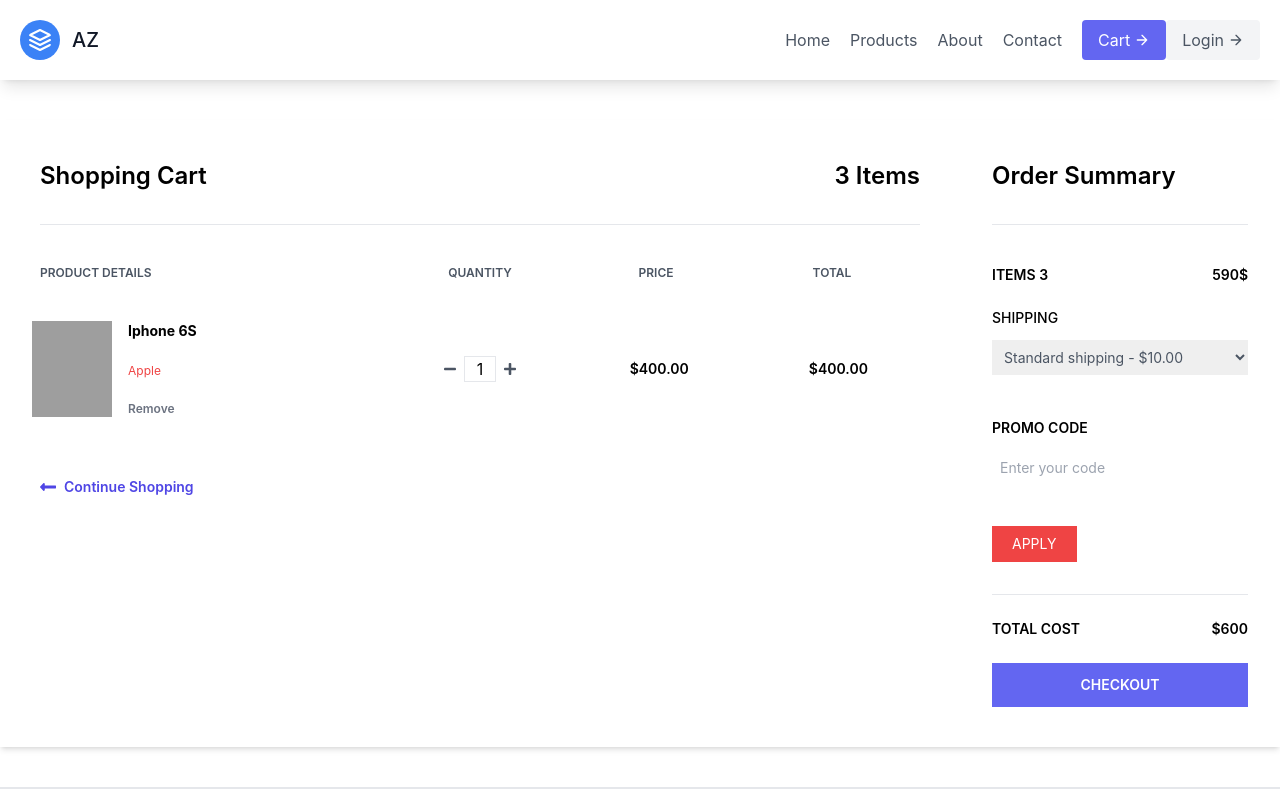
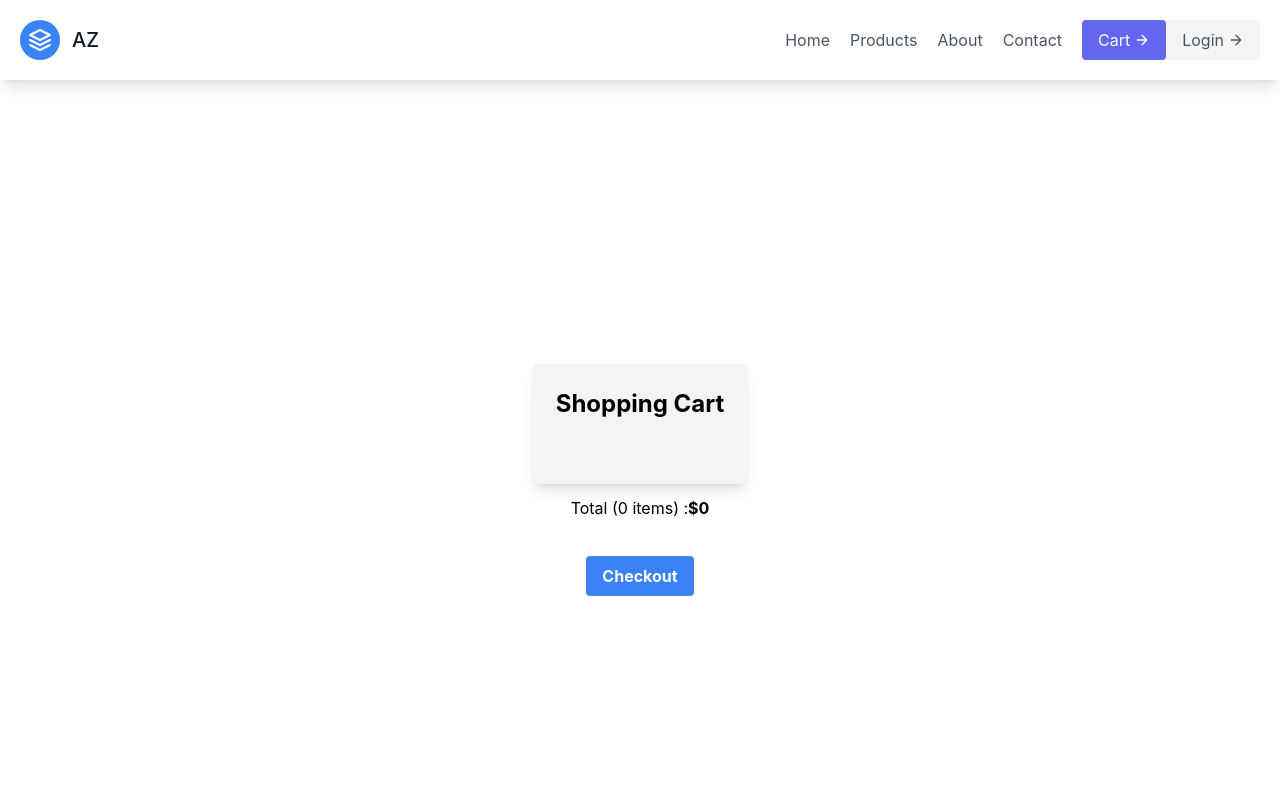
Before and after one commit to auqid/ecommerce-site, a React (Create React App) app: page /cart in a window 1280 px wide. Shown: the top 800 px of the page. Built offline with nearby package versions, Linux system fonts and the light colour scheme; grey boxes are pictures that could not be loaded.

Commit message:
Redux to display products in cart and find total

```diff
--- a/package.json
+++ b/package.json
@@ -3,11 +3,13 @@
   "version": "0.1.0",
   "private": true,
   "dependencies": {
+    "@reduxjs/toolkit": "^1.9.7",
     "@testing-library/jest-dom": "^5.17.0",
     "@testing-library/react": "^13.4.0",
     "@testing-library/user-event": "^13.5.0",
     "react": "^18.2.0",
     "react-dom": "^18.2.0",
+
     "react-router-dom": "^6.18.0",
     "react-scripts": "^5.0.1",
     "web-vitals": "^2.1.4"
--- a/src/components/Categories/Categories.js
+++ b/src/components/Categories/Categories.js
@@ -8,7 +8,7 @@ const Categories = () => {
         const fetchCategories = async()=>{
           const response = await fetch('https://fakestoreapi.com/products/categories')
           const data= await response.json()
-          console.log(data)
+
           setCategories(data)
         }
         fetchCategories()
--- a/src/components/ProductCard/ProductsCard.js
+++ b/src/components/ProductCard/ProductsCard.js
@@ -11,7 +11,7 @@ const ProductCard = ({products}) => {
       {/**product prop caught here and mapped on our component */}
       {
         products?.map((product)=>{
-          console.log(product,'product')
+
           const{id,title,price,description,category,image}= product;
           return(
            //linking to a product page using link to
--- /dev/null
+++ b/src/components/Total.js
@@ -0,0 +1,29 @@
+
+import {useSelector} from 'react-redux'
+
+function Total() {
+
+  const cart = useSelector((state) => state.cart)
+
+  const getTotal = () => {
+    let totalQuantity = 0
+    let totalPrice = 0
+    cart.forEach(item => {
+      totalQuantity += item.quantity
+      totalPrice += item.price * item.quantity
+    })
+    return {totalPrice, totalQuantity}
+  }
+
+  return (
+      <p className=' flex justify-between items-center mt-3' >
+
+
+          Total ({getTotal().totalQuantity} items)
+          : <strong>${Math.floor(getTotal().totalPrice)}</strong>
+        </p>
+
+  )
+}
+
+export default Total
--- a/src/index.js
+++ b/src/index.js
@@ -4,12 +4,18 @@ import './index.css';
 import App from './App';
 import reportWebVitals from './reportWebVitals';
 import { BrowserRouter } from 'react-router-dom';
+import { Provider } from 'react-redux';
+import store from './store';
 
 const root = ReactDOM.createRoot(document.getElementById('root'));
+
 root.render(
+
   <BrowserRouter>
   <React.StrictMode>
+  <Provider store={store}>
     <App />
+    </Provider>
   </React.StrictMode>
   </BrowserRouter>
 
--- a/src/modules/Cart/Cart.js
+++ b/src/modules/Cart/Cart.js
@@ -1,83 +1,36 @@
 import React from 'react'
-import { Link } from 'react-router-dom'
+import { useSelector } from 'react-redux'
+import CartItem from './CartItem'
+import Total from '../../components/Total'
 
 const Cart = () => {
+  const cart = useSelector((state) => state.cart)
+
   return (
-    <div>
-      <div className="container mx-auto mt-10">
-    <div className="flex shadow-md my-10">
-      <div className="w-3/4 bg-white px-10 py-10">
-        <div className="flex justify-between border-b pb-8">
-          <h1 className="font-semibold text-2xl">Shopping Cart</h1>
-          <h2 className="font-semibold text-2xl">3 Items</h2>
+
+      <div className="flex flex-col justify-center items-center min-h-screen">
+    <div className="bg-gray-100 rounded-lg shadow-lg p-6">
+        <h1 className="text-2xl font-bold mb-6">Shopping Cart</h1>
+        <div className="flex justify-between mb-4"></div>
+        {cart.map((item) => (
+      <CartItem
+        key={item.id}
+        id={item.id}
+        image={item.image}
+        title={item.title}
+        price={item.price}
+        quantity={item.quantity}
+        category={item.category}
+      />
+    ))}
+    </div>
+    <Total/>
+    <div className="flex justify-between items-center mt-3">
+
         </div>
-        <div className="flex mt-10 mb-5">
-          <h3 className="font-semibold text-gray-600 text-xs uppercase w-2/5">Product Details</h3>
-          <h3 className="font-semibold text-center text-gray-600 text-xs uppercase w-1/5 ">Quantity</h3>
-          <h3 className="font-semibold text-center text-gray-600 text-xs uppercase w-1/5 ">Price</h3>
-          <h3 className="font-semibold text-center text-gray-600 text-xs uppercase w-1/5 ">Total</h3>
+        <div className="flex justify-center mt-6">
+            <button className="bg-blue-500 hover:bg-blue-700 text-white font-bold py-2 px-4 rounded">Checkout</button>
         </div>
-        <div className="flex items-center hover:bg-gray-100 -mx-8 px-6 py-5">
-          <div className="flex w-2/5"> {/**product */}
-            <div className="w-20">
-              <img className="h-24" src="https://drive.google.com/uc?id=18KkAVkGFvaGNqPy2DIvTqmUH_nk39o3z" alt=""/>
-            </div>
-            <div className="flex flex-col justify-between ml-4 flex-grow">
-              <span className="font-bold text-sm">Iphone 6S</span>
-              <span className="text-red-500 text-xs">Apple</span>
-              <a href="#" className="font-semibold hover:text-red-500 text-gray-500 text-xs">Remove</a>
-            </div>
-          </div>
-          <div className="flex justify-center w-1/5">
-            <svg className="fill-current text-gray-600 w-3" viewBox="0 0 448 512"><path d="M416 208H32c-17.67 0-32 14.33-32 32v32c0 17.67 14.33 32 32 32h384c17.67 0 32-14.33 32-32v-32c0-17.67-14.33-32-32-32z"/>
-            </svg>
-
-            <input className="mx-2 border text-center w-8" type="text" value="1"/>
-
-            <svg className="fill-current text-gray-600 w-3" viewBox="0 0 448 512">
-              <path d="M416 208H272V64c0-17.67-14.33-32-32-32h-32c-17.67 0-32 14.33-32 32v144H32c-17.67 0-32 14.33-32 32v32c0 17.67 14.33 32 32 32h144v144c0 17.67 14.33 32 32 32h32c17.67 0 32-14.33 32-32V304h144c17.67 0 32-14.33 32-32v-32c0-17.67-14.33-32-32-32z"/>
-            </svg>
-          </div>
-          <span className="text-center w-1/5 font-semibold text-sm">$400.00</span>
-          <span className="text-center w-1/5 font-semibold text-sm">$400.00</span>
-        </div>
-
-
-        <Link to={'/products'} className="flex font-semibold text-indigo-600 text-sm mt-10">
-
-          <svg className="fill-current mr-2 text-indigo-600 w-4" viewBox="0 0 448 512"><path d="M134.059 296H436c6.627 0 12-5.373 12-12v-56c0-6.627-5.373-12-12-12H134.059v-46.059c0-21.382-25.851-32.09-40.971-16.971L7.029 239.029c-9.373 9.373-9.373 24.569 0 33.941l86.059 86.059c15.119 15.119 40.971 4.411 40.971-16.971V296z"/></svg>
-          Continue Shopping
-        </Link>
-      </div>
-
-      <div id="summary" className="w-1/4 px-8 py-10">
-        <h1 className="font-semibold text-2xl border-b pb-8">Order Summary</h1>
-        <div className="flex justify-between mt-10 mb-5">
-          <span className="font-semibold text-sm uppercase">Items 3</span>
-          <span className="font-semibold text-sm">590$</span>
-        </div>
-        <div>
-          <label className="font-medium inline-block mb-3 text-sm uppercase">Shipping</label>
-          <select className="block p-2 text-gray-600 w-full text-sm">
-            <option>Standard shipping - $10.00</option>
-          </select>
-        </div>
-        <div className="py-10">
-          <label for="promo" className="font-semibold inline-block mb-3 text-sm uppercase">Promo Code</label>
-          <input type="text" id="promo" placeholder="Enter your code" className="p-2 text-sm w-full"/>
-        </div>
-        <button className="bg-red-500 hover:bg-red-600 px-5 py-2 text-sm text-white uppercase">Apply</button>
-        <div className="border-t mt-8">
-          <div className="flex font-semibold justify-between py-6 text-sm uppercase">
-            <span>Total cost</span>
-            <span>$600</span>
-          </div>
-          <button className="bg-indigo-500 font-semibold hover:bg-indigo-600 py-3 text-sm text-white uppercase w-full">Checkout</button>
-        </div>
-      </div>
-
-    </div>
-  </div>
     </div>
   )
 }
--- /dev/null
+++ b/src/modules/Cart/CartItem.js
@@ -0,0 +1,42 @@
+import React from 'react'
+import { cartActions } from '../../store'
+import {useDispatch} from 'react-redux'
+
+const CartItem = ({id,image,title,price,category,quantity}) => {
+  const dispatch = useDispatch()
+
+
+  return (
+
+
+
+        <div className="flex justify-between mb-10">
+            <div className="flex items-center">
+                <img src={image} alt={id} className=" mr-5 w-50 md:h-24 md:w-24  " />
+                <div>
+                    <h2 className="font-bold">{title}</h2>
+                    <p className="text-gray-700 capitalize">{category}</p>
+                    <span className="font">Quantity: {quantity}</span>
+                    <button onClick={() => dispatch(cartActions.incrementQuantity(id))}  className="ml-20 w-16 text-center ">+</button>
+                    <button onClick={() => dispatch(cartActions.decrementQuantity(id))} className="w-16 text-center">-</button>
+                    <button  onClick={() => dispatch(cartActions.removeItem(id))} className="w-16 text-center">Remove</button>
+
+                </div>
+            </div>
+            <div className="flex items-center">
+                <button className="text-red-500 hover:text-red-700"><i className="fas fa-trash"></i></button>
+                <div className="mx-4">
+                    {/* <input type="number" value="1" className="w-16 text-center"/> */}
+                </div>
+                <span className="font-bold">${price}</span>
+
+
+            </div>
+        </div>
+
+
+
+  )
+}
+
+export default CartItem
--- a/src/modules/Product/Product.js
+++ b/src/modules/Product/Product.js
@@ -1,10 +1,23 @@
 import React from 'react'
 import { useState, useEffect } from 'react';
 import { useParams } from 'react-router-dom';
+import { cartActions } from '../../store';
+import { useDispatch,useSelector } from 'react-redux';
+
+
 
 const Product = () => {
     const {id} = useParams();
     const [product,setProducts] = useState({})
+    const dispatch = useDispatch();
+    const cart = useSelector((state) => state.cart)
+
+    const cartHandler = ()=>{
+      dispatch(cartActions.addToCart(product))
+      console.log(product.id)
+      console.log(cart)
+
+    }
 
     useEffect(() => {
         const fetchProducts = async()=>{
@@ -95,7 +108,7 @@ const Product = () => {
           <span className="title-font font-medium text-2xl text-gray-900">{product?.price}</span>
           <div className='flex justify-between m-2'>
           <button className="flex ml-auto text-white bg-indigo-500 border-0 py-2 px-6 mr-2 focus:outline-none hover:bg-indigo-600 rounded">Buy it now</button>
-          <button className="flex ml-auto text-white bg-indigo-500 border-0 py-2 px-6 focus:outline-none hover:bg-indigo-600 rounded">Add to cart</button>
+          <button  onClick={cartHandler} className="flex ml-auto text-white bg-indigo-500 border-0 py-2 px-6 focus:outline-none hover:bg-indigo-600 rounded">Add to cart</button>
           </div>
           <button className="rounded-full w-10 h-10 bg-gray-200 p-0 border-0 inline-flex items-center justify-center text-gray-500 ml-4">
             <svg fill="currentColor" stroke-linecap="round" stroke-linejoin="round" stroke-width="2" className="w-5 h-5" viewBox="0 0 24 24">
--- a/src/modules/Products/Products.js
+++ b/src/modules/Products/Products.js
@@ -11,7 +11,7 @@ useEffect(() => {
     const fetchProducts = async()=>{
       const response = await fetch('https://fakestoreapi.com/products')
       const data= await response.json()
-      console.log(data)
+
       setProducts(data)
     }
     fetchProducts()
--- /dev/null
+++ b/src/store/index.js
@@ -0,0 +1,46 @@
+import { configureStore, createSlice } from "@reduxjs/toolkit";
+
+
+
+
+const cartSlice = createSlice({
+    name: 'cart',
+    initialState: {
+      cart: [],
+    },
+    reducers: {
+      addToCart: (state, action) => {
+        const itemInCart = state.cart.find((item) => item.id === action.payload.id);
+        if (itemInCart) {
+          itemInCart.quantity++;
+        } else {
+          state.cart.push({ ...action.payload, quantity: 1 });
+        }
+      },
+      incrementQuantity: (state, action) => {
+        const item = state.cart.find((item) => item.id === action.payload);
+        item.quantity++;
+      },
+      decrementQuantity: (state, action) => {
+        const item = state.cart.find((item) => item.id === action.payload);
+        if (item.quantity === 1) {
+          item.quantity = 1
+        } else {
+          item.quantity--;
+        }
+      },
+      removeItem: (state, action) => {
+        const removeItem = state.cart.filter((item) => item.id !== action.payload);
+        state.cart = removeItem;
+      },
+    },
+  });
+
+
+
+const store = configureStore({
+    reducer: cartSlice.reducer
+});
+
+export const cartActions = cartSlice.actions;
+export default store;
```
Also changed, not shown: 1 other file (tests, documents, lock files or other folders).
